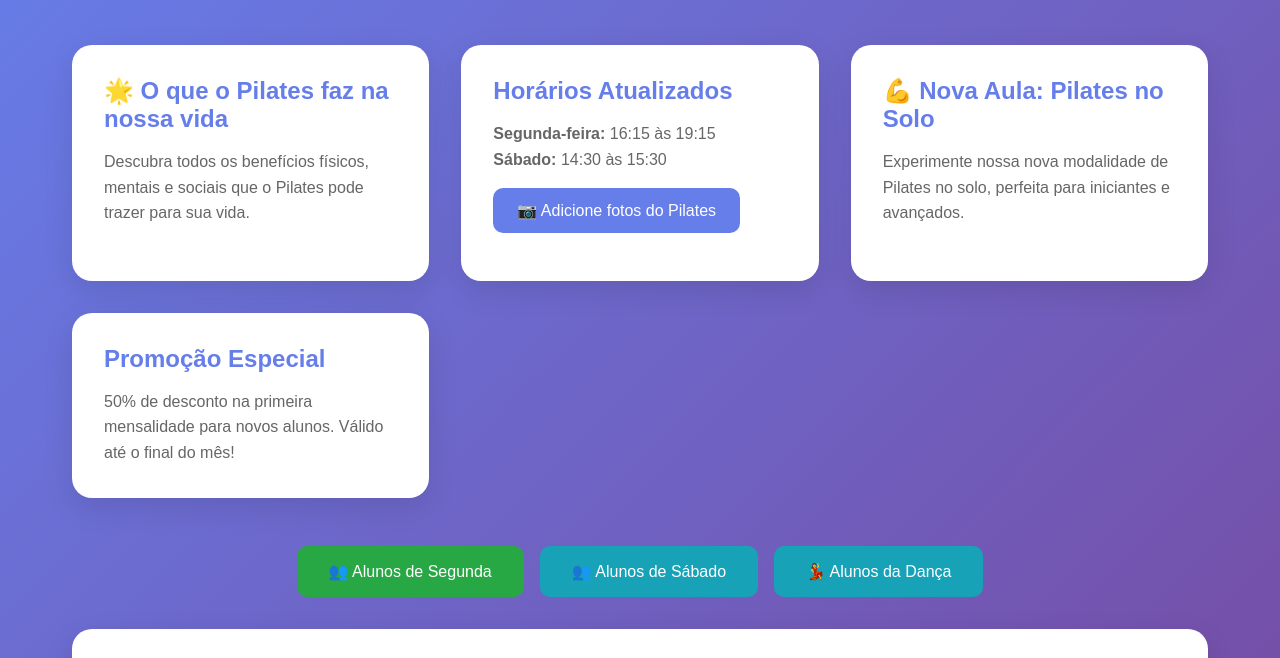
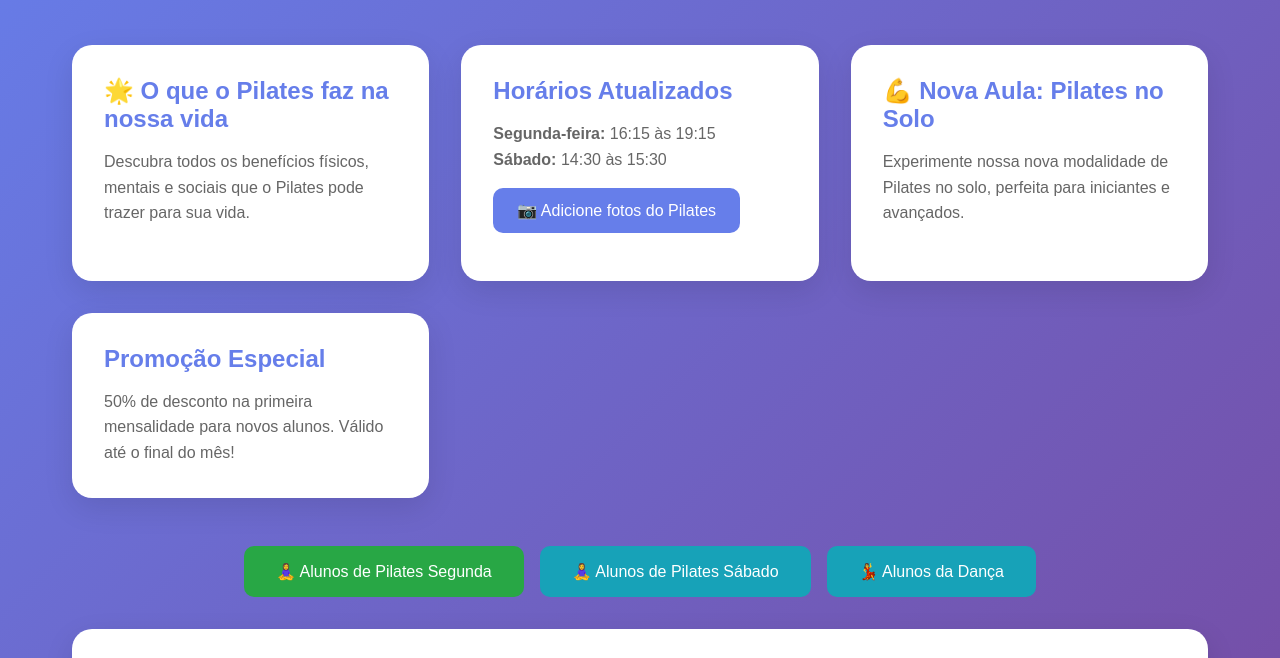
Before and after one commit to andrezinrapnation-droid/ibn.github.io-pilates, a plain HTML site: page index.html in a window 1280 px wide. Both pictures are taken after typing "name@example.com", "Sample123" into the empty fields and a click on the button "Entrar". Shown: the part 129-787 px from the top of the page. Drawn offline with Linux system fonts and the light colour scheme.

Commit message:
Update index.html

```diff
--- a/index.html
+++ b/index.html
@@ -159,15 +159,15 @@
 
         <!-- Gerenciamento de Alunos -->
         <div class="alunos-buttons">
-            <button class="aluno-btn active" onclick="showAlunos('segunda')">👥 Alunos de Segunda</button>
-            <button class="aluno-btn" onclick="showAlunos('sabado')">👥 Alunos de Sábado</button>
+            <button class="aluno-btn active" onclick="showAlunos('segunda')">🧘‍♀️ Alunos de Pilates Segunda</button>
+            <button class="aluno-btn" onclick="showAlunos('sabado')">🧘‍♀️ Alunos de Pilates Sábado</button>
             <button class="aluno-btn" onclick="showAlunos('danca')">💃 Alunos da Dança</button>
         </div>
 
-        <!-- Painel de Alunos de Segunda -->
+        <!-- Painel de Alunos de Pilates Segunda -->
         <div id="alunosSegunda" class="alunos-panel active">
             <div class="alunos-header">
-                <h3> Alunos de Segunda-feira (16:15 - 19:15)</h3>
+                <h3>🧘‍♀️ Alunos de Pilates Segunda-feira (16:15 - 19:15)</h3>
                 <button class="add-aluno-btn" onclick="addAluno('segunda')">+ Adicionar Aluno</button>
             </div>
             <table class="alunos-table">
@@ -185,10 +185,10 @@
             </table>
         </div>
 
-        <!-- Painel de Alunos de Sábado -->
+        <!-- Painel de Alunos de Pilates Sábado -->
         <div id="alunosSabado" class="alunos-panel">
             <div class="alunos-header">
-                <h3>👥 Alunos de Sábado (14:30 - 15:30)</h3>
+                <h3>🧘‍♀️ Alunos de Pilates Sábado (14:30 - 15:30)</h3>
                 <button class="add-aluno-btn" onclick="addAluno('sabado')">+ Adicionar Aluno</button>
             </div>
             <table class="alunos-table">
```
